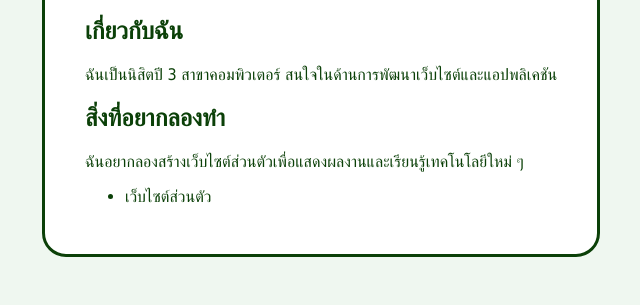
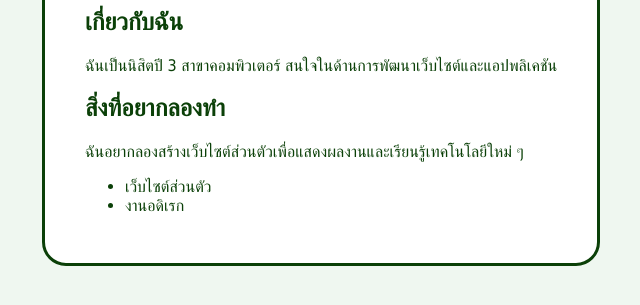
Before and after one commit to pattarapornb017-eng/my-profile, a plain HTML site: page index.html in a window 1280 px wide. Shown: the part 321-626 px from the top of the page, without its empty margins (319-959 px from the left). Drawn offline with Linux system fonts and the light colour scheme.

Commit message:
Add things I want to build

```diff
--- a/index.html
+++ b/index.html
@@ -18,7 +18,7 @@
     <p>ฉันอยากลองสร้างเว็บไซต์ส่วนตัวเพื่อแสดงผลงานและเรียนรู้เทคโนโลยีใหม่ ๆ</p>
     <ul>
       <li>เว็บไซต์ส่วนตัว</li>
-
+      <li>งานอดิเรก</li>
     </ul>
   </main>
 </body>
```
